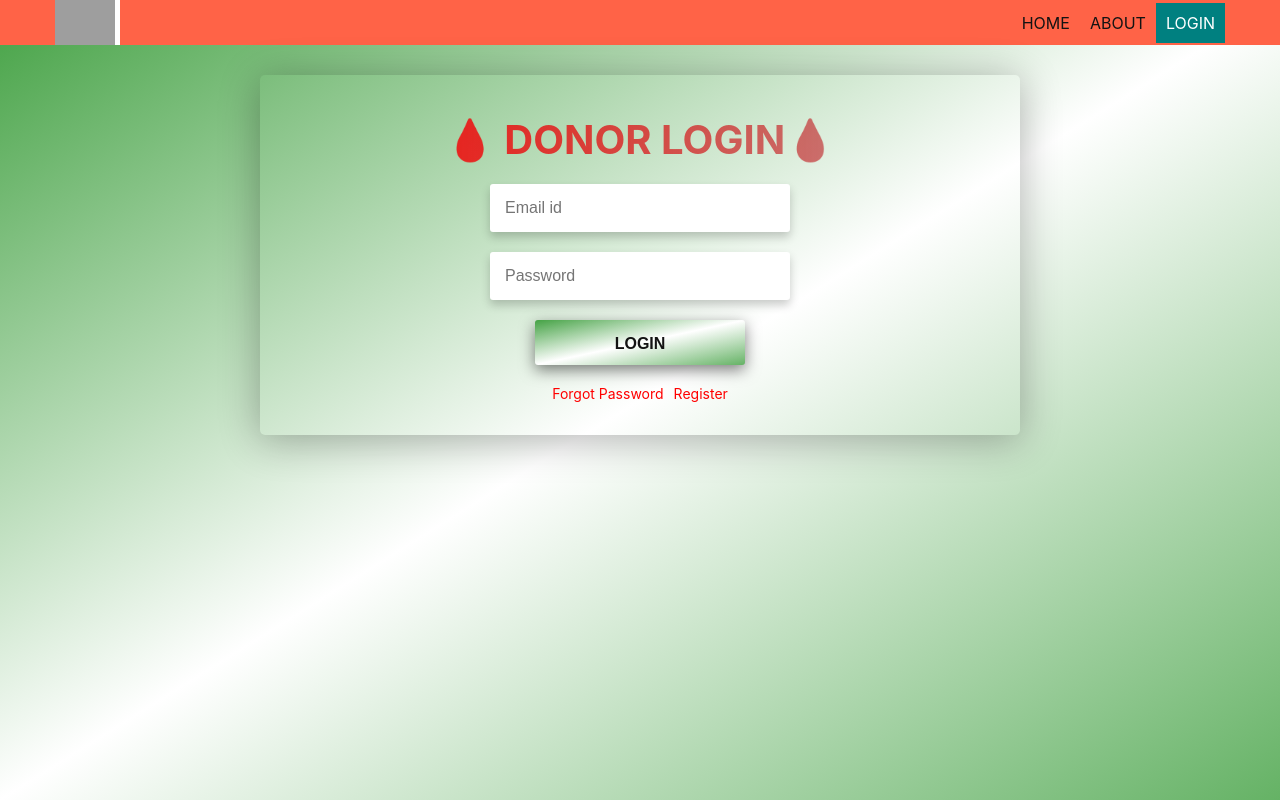
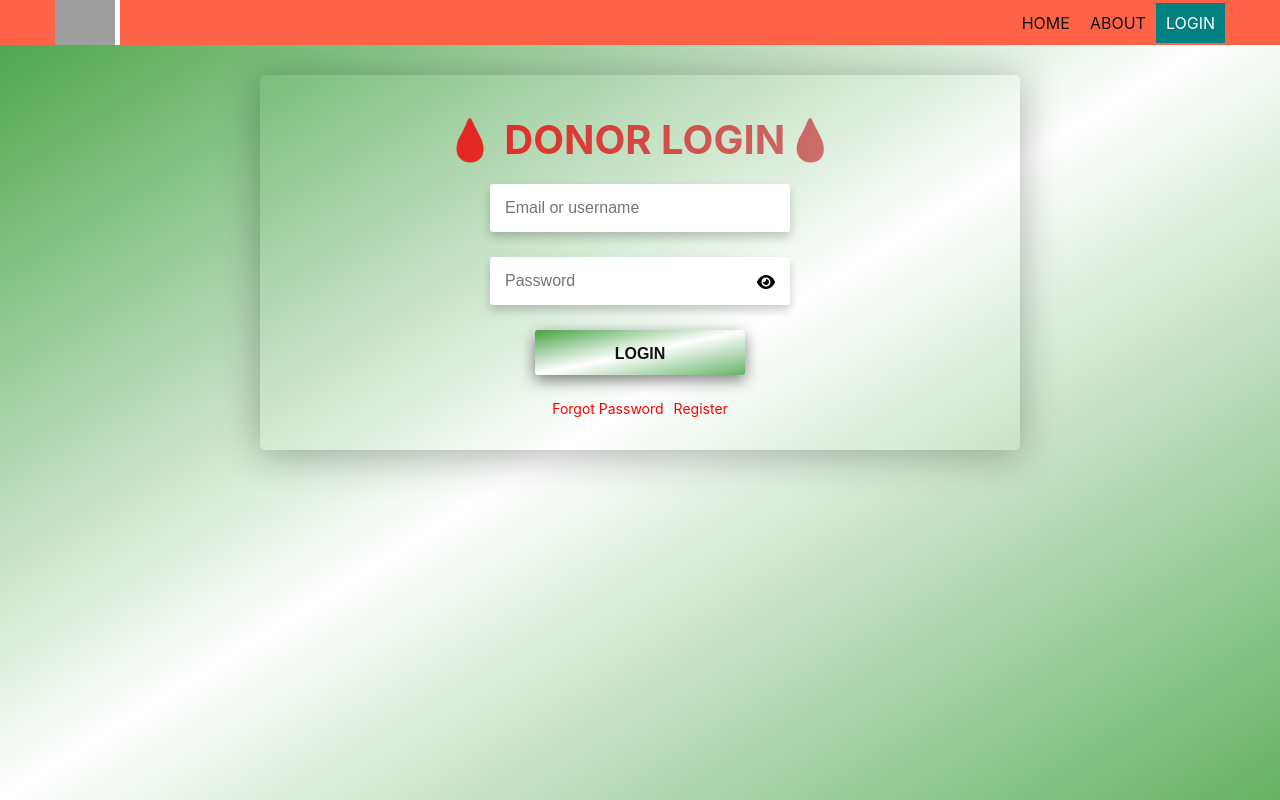
Before and after one commit to amiamitswe/blood-fighter, a React (Create React App) app: page /Login in a window 1280 px wide. Built offline with nearby package versions, Linux system fonts and the light colour scheme; grey boxes are pictures that could not be loaded.

Commit message:
adding login handler

```diff
--- a/package.json
+++ b/package.json
@@ -3,6 +3,9 @@
   "version": "0.1.0",
   "private": true,
   "dependencies": {
+    "@fortawesome/fontawesome-svg-core": "^6.2.0",
+    "@fortawesome/free-solid-svg-icons": "^6.2.0",
+    "@fortawesome/react-fontawesome": "^0.2.0",
     "@testing-library/jest-dom": "^5.16.5",
     "@testing-library/react": "^13.3.0",
     "@testing-library/user-event": "^13.5.0",
--- /dev/null
+++ b/src/assets/router/PrivetRouter.tsx
@@ -0,0 +1,9 @@
+import React from "react";
+
+const PrivetRouter = (props: any) => {
+  console.log(process.env.REACT_APP_API_URL);
+
+  return <div>{props.children}</div>;
+};
+
+export default PrivetRouter;
--- a/src/components/Header.tsx
+++ b/src/components/Header.tsx
@@ -27,7 +27,7 @@ const Header = (props: any) => {
           </NavLink>
           {props.isLogin ? (
             <NavLink to="/Login" className={navLinkClassName}>
-              Login Out
+              Log Out
             </NavLink>
           ) : (
             <NavLink to="/Login" className={navLinkClassName}>
--- a/src/components/Input.tsx
+++ b/src/components/Input.tsx
@@ -1,13 +1,33 @@
-import React from "react";
+import React, { useEffect, useState } from "react";
+import { FontAwesomeIcon } from "@fortawesome/react-fontawesome";
+import { faEye, faEyeSlash } from "@fortawesome/free-solid-svg-icons";
 
 const Input = (props: any) => {
+  const [inputType, setInputType] = useState<string>("text");
+  useEffect(() => {
+    setInputType(props.type);
+  }, [props.type]);
+
+  const showPasswordHandler = (e: any) => {
+    e.preventDefault();
+    setInputType(inputType === "password" ? "text" : "password");
+  };
+
   return (
     <div className="input-field">
+      {props.type === "password" ? (
+        <button className="show-password" onClick={showPasswordHandler}>
+          <FontAwesomeIcon
+            icon={inputType === "password" ? faEye : faEyeSlash}
+          />
+        </button>
+      ) : null}
       <input
         className="input"
-        type={props.type}
+        type={inputType}
         placeholder={props.place}
         value={props.setValue}
+        onChange={(e) => props.onChange(e.target.value)}
         required
       />
       <label className="title">{props.place}</label>
--- a/src/components/auth/Login.tsx
+++ b/src/components/auth/Login.tsx
@@ -1,11 +1,44 @@
-import React from "react";
+import React, { useState } from "react";
 import Input from "../Input";
 import { Link } from "react-router-dom";
 
 const Login = (props: any) => {
+  const [username, setUsername] = useState<string>();
+  const [password, setPassword] = useState<string>();
+
+  const loginHandler = async (e: any) => {
+    e.preventDefault();
+    const setting = {
+      method: "POST",
+      type: "cors",
+      headers: {
+        // "Content-Type": "text/plain;charset=UTF-8",
+        // "Content-Type": "application/json",
+        Accept: "application/json",
+      },
+      body: JSON.stringify({ username, password }),
+    };
+    try {
+      console.log(setting);
+
+      const response = await fetch(
+        (process.env.REACT_APP_API_URL + "/user/login") as string,
+        setting
+      );
+      const data = await response.json();
+      console.log("response " + data.message);
+
+      // setAllDonar(data);
+    } catch (error) {
+      console.log(error);
+    }
+
+    // console.log(username, password);
+  };
+
   return (
     <div className="login-from">
-      <div>
+      <form onSubmit={(e) => loginHandler(e)}>
         <h2 className="donor__title">
           <span aria-label="Droop" role="img">
             &#128167;
@@ -15,10 +48,18 @@ const Login = (props: any) => {
             &#128167;
           </span>
         </h2>
-        <Input type="email" place="Email id" />
-        <Input type="password" place="Password" />
+        <Input
+          type="text"
+          place="Email or username"
+          onChange={(e: string) => setUsername(e)}
+        />
+        <Input
+          type="password"
+          place="Password"
+          onChange={(e: string) => setPassword(e)}
+        />
         <Input type="submit" setValue="Login" />
-      </div>
+      </form>
 
       <div className="login__help">
         <Link className="login__help-content" to="/ForgotPassword">
--- a/src/pages/DonarDetailPage.tsx
+++ b/src/pages/DonarDetailPage.tsx
@@ -1,8 +1,13 @@
 import React from "react";
+import PrivetRouter from "../assets/router/PrivetRouter";
 import DonorDetails from "../components/donor/DonorDetails";
 
 const DonarDetailPage = () => {
-  return <DonorDetails />;
+  return (
+    <PrivetRouter>
+      <DonorDetails />
+    </PrivetRouter>
+  );
 };
 
 export default DonarDetailPage;
--- a/src/pages/DonarPage.tsx
+++ b/src/pages/DonarPage.tsx
@@ -10,7 +10,10 @@ const DonarPage = () => {
         type: "cors",
       };
 
-      const response = await fetch("http://localhost:3300/donar/", setting);
+      const response = await fetch(
+        process.env.REACT_APP_API_URL + "/donar/",
+        setting
+      );
       const data = await response.json();
       setAllDonar(data);
     } catch (error) {
--- a/src/scss/components/_Input.scss
+++ b/src/scss/components/_Input.scss
@@ -6,7 +6,7 @@
 }
 .input {
   font-size: 1.6rem;
-  margin-bottom: 2rem;
+  margin-bottom: 2.5rem;
   padding: 1.5rem 1.5rem 1.2rem;
   border: none;
   border-bottom: 3px solid transparent;
@@ -57,6 +57,18 @@
   box-shadow: none;
 }
 
+.show-password {
+  position: absolute;
+  top: 26px;
+  right: 4px;
+  transform: translate(-50%, -50%);
+  border: none;
+  background: transparent;
+  width: 20px;
+  font-size: 16px;
+  cursor: pointer;
+}
+
 .title {
   position: absolute;
   left: 1rem;
```
Also changed, not shown: 2 other files (tests, documents, lock files or other folders).
